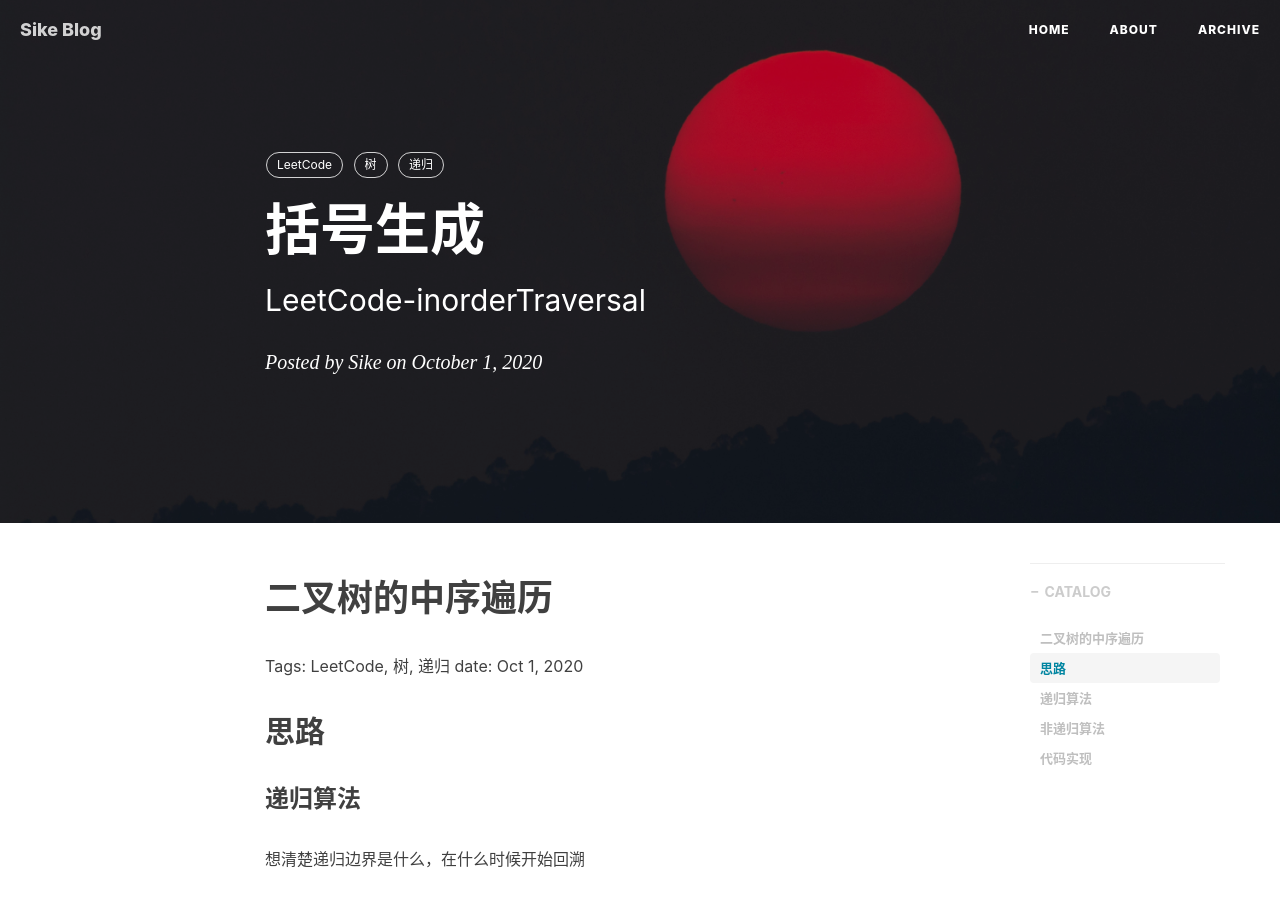
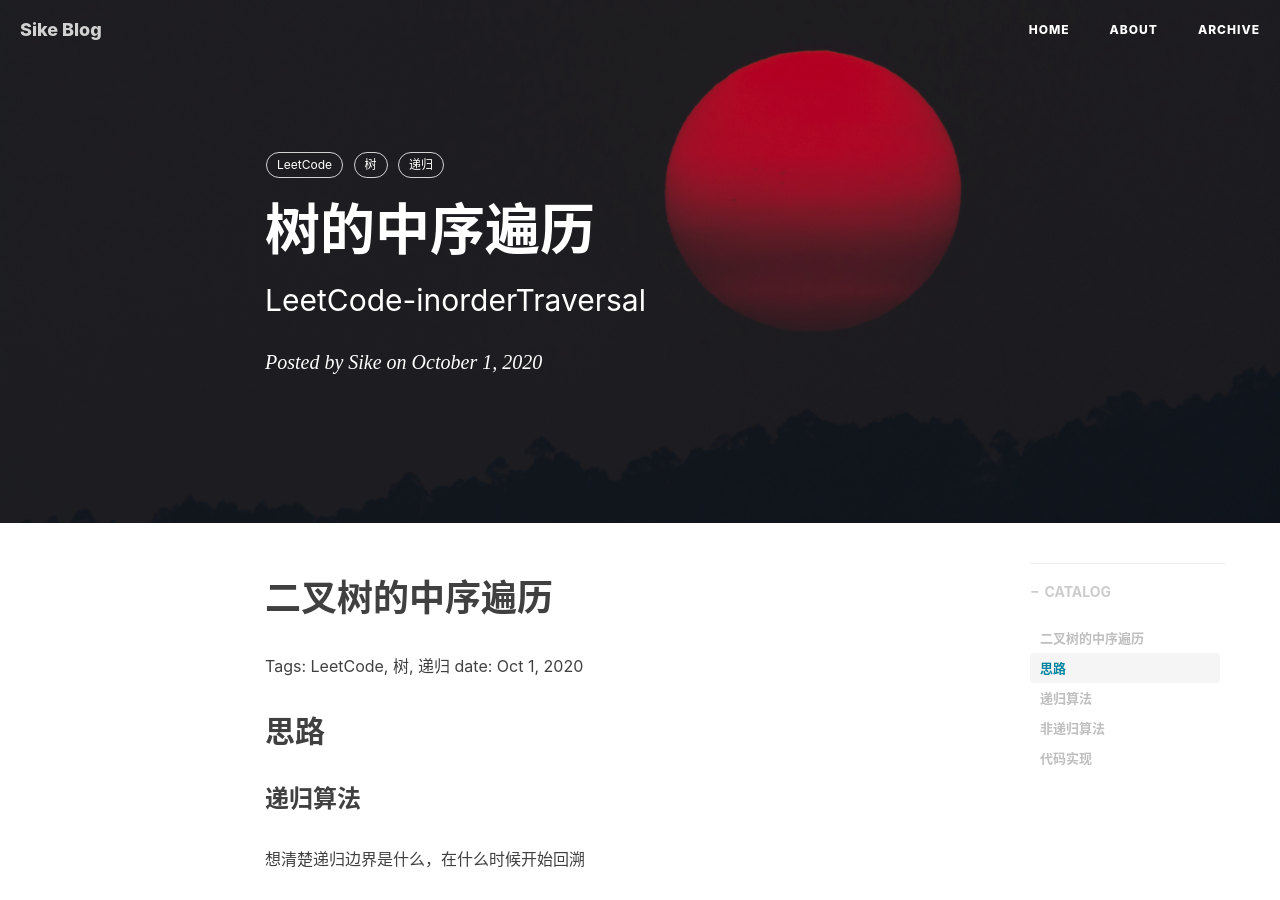
Before and after one commit to SikeX/sikex.github.io, a Jekyll site: the page built from _posts/2020-10-01-inordertraverse.md, in a window 1280 px wide and 900 px high. Built offline with Jekyll 4.4.1, drawn with Linux system fonts in a browser that asks for light colours; nearby versions of some CDN libraries; comment, search, counter and statistics services are not loaded.

Commit message:
fix some typos

```diff
--- a/_posts/2020-10-01-inordertraverse.md
+++ b/_posts/2020-10-01-inordertraverse.md
@@ -1,6 +1,6 @@
 ---
 layout:       post
-title:        括号生成
+title:        树的中序遍历
 subtitle:     "LeetCode-inorderTraversal"
 date:         2020-10-01 19:45:00
 author:       "Sike"
```
